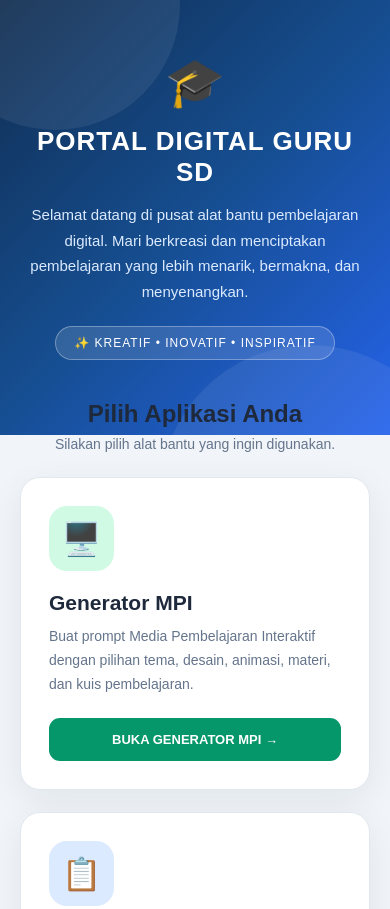
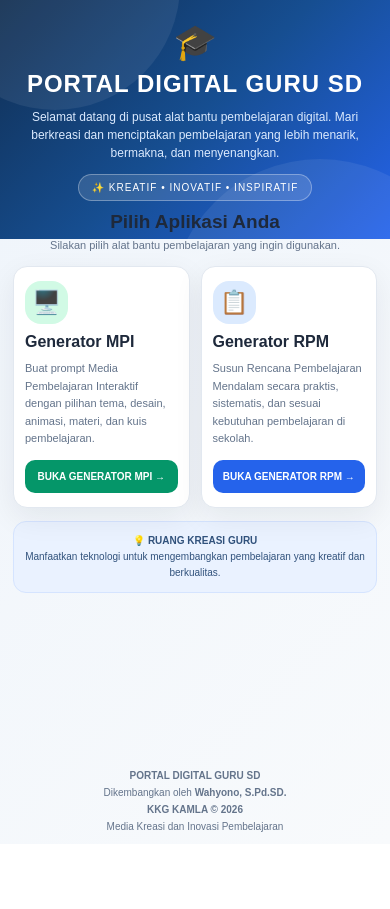
Before and after one commit to wahyono06/KKG-Kamla_2026, a plain HTML site: page index.html in a window 390 px wide. Shown: the top 909 px of the page. After the commit the page ends 844 px from the top, so only its background shows below. Drawn offline with Linux system fonts and the light colour scheme.

Commit message:
index.html

```diff
--- a/index.html
+++ b/index.html
@@ -4,187 +4,394 @@
 <head>
 <meta charset="UTF-8">
 <meta name="viewport" content="width=device-width, initial-scale=1.0">
-<title>Portal Digital Guru SD</title>
+<title>Portal Digital Guru SD | KKG KAMLA</title>
+
 <style>
-*{box-sizing:border-box;margin:0;padding:0}
+*{
+  box-sizing:border-box;
+  margin:0;
+  padding:0;
+}
+
 body{
- font-family:Arial,sans-serif;
- background:#f1f5f9;
+  font-family:Arial,Helvetica,sans-serif;
+  background:linear-gradient(135deg,#eef4fb,#f8fafc);
   color:#1e293b;
   min-height:100vh;
+  display:flex;
+  flex-direction:column;
 }
+
+/* HEADER */
 .hero{
   background:linear-gradient(135deg,#102d50,#164e91,#2563eb);
   color:white;
- padding:55px 20px 75px;
   text-align:center;
+  padding:28px 20px 48px;
   position:relative;
   overflow:hidden;
 }
-.hero:before,.hero:after{
+
+.hero:before,
+.hero:after{
   content:"";
   position:absolute;
   border-radius:50%;
   background:#ffffff12;
 }
-.hero:before{width:250px;height:250px;top:-120px;left:-70px}
-.hero:after{width:300px;height:300px;bottom:-210px;right:-70px}
-.logo{font-size:48px;margin-bottom:15px}
+
+.hero:before{
+  width:250px;
+  height:250px;
+  top:-140px;
+  left:-70px;
+}
+
+.hero:after{
+  width:300px;
+  height:300px;
+  bottom:-220px;
+  right:-80px;
+}
+
+.hero-content{
+  position:relative;
+  z-index:1;
+}
+
+.logo{
+  font-size:42px;
+  margin-bottom:8px;
+}
+
 .hero h1{
- font-size:clamp(26px,5vw,42px);
- margin-bottom:14px;
+  font-size:clamp(25px,4vw,38px);
   letter-spacing:1px;
+  margin-bottom:10px;
 }
+
 .hero p{
   color:#dbeafe;
   max-width:650px;
   margin:auto;
- line-height:1.7;
- font-size:15px;
+  font-size:14px;
+  line-height:1.6;
 }
+
 .tag{
   display:inline-block;
- margin-top:22px;
+  margin-top:15px;
   background:#ffffff20;
   border:1px solid #ffffff50;
   border-radius:30px;
- padding:9px 18px;
- font-size:12px;
+  padding:8px 17px;
+  font-size:11px;
   letter-spacing:1px;
 }
+
+/* MAIN */
 .container{
- max-width:1000px;
- margin:-35px auto 0;
- padding:0 20px 40px;
+  width:100%;
+  max-width:950px;
+  margin:-28px auto 0;
+  padding:0 20px 10px;
   position:relative;
+  flex:1;
 }
-.heading{text-align:center;margin-bottom:25px}
-.heading h2{font-size:24px;margin-bottom:8px}
-.heading p{font-size:14px;color:#64748b}
+
+.heading{
+  text-align:center;
+  margin-bottom:20px;
+}
+
+.heading h2{
+  font-size:23px;
+  margin-bottom:6px;
+}
+
+.heading p{
+  font-size:13px;
+  color:#64748b;
+}
+
+/* CARDS */
 .cards{
   display:grid;
- grid-template-columns:repeat(auto-fit,minmax(260px,1fr));
- gap:22px;
+  grid-template-columns:repeat(2,minmax(0,1fr));
+  gap:20px;
 }
+
 .card{
   background:white;
- border-radius:20px;
- padding:28px;
- box-shadow:0 10px 35px #0f172a12;
+  border-radius:18px;
+  padding:23px;
+  box-shadow:0 10px 30px #0f172a12;
   border:1px solid #e2e8f0;
- transition:.3s;
+  transition:all .3s ease;
 }
+
 .card:hover{
- transform:translateY(-6px);
- box-shadow:0 16px 40px #0f172a20;
+  transform:translateY(-5px);
+  box-shadow:0 16px 35px #0f172a20;
 }
+
 .card-icon{
- width:65px;height:65px;
- border-radius:18px;
- display:grid;place-items:center;
- font-size:32px;
- margin-bottom:20px;
+  width:58px;
+  height:58px;
+  border-radius:16px;
+  display:grid;
+  place-items:center;
+  font-size:29px;
+  margin-bottom:14px;
 }
-.mpi .card-icon{background:#d1fae5}
-.rpm .card-icon{background:#dbeafe}
-.card h3{font-size:21px;margin-bottom:10px}
+
+.mpi .card-icon{
+  background:#d1fae5;
+}
+
+.rpm .card-icon{
+  background:#dbeafe;
+}
+
+.card h3{
+  font-size:21px;
+  margin-bottom:9px;
+}
+
 .card p{
   color:#64748b;
- font-size:14px;
- line-height:1.7;
- min-height:48px;
+  font-size:13px;
+  line-height:1.6;
+  min-height:42px;
 }
+
 .button{
   display:block;
   text-align:center;
   color:white;
   text-decoration:none;
- padding:14px;
- margin-top:22px;
- border-radius:11px;
+  padding:13px;
+  margin-top:17px;
+  border-radius:10px;
   font-weight:bold;
- font-size:13px;
+  font-size:12px;
   transition:.2s;
 }
-.button:hover{filter:brightness(1.1)}
-.mpi .button{background:#059669}
-.rpm .button{background:#2563eb}
+
+.button:hover{
+  filter:brightness(1.1);
+  transform:scale(1.02);
+}
+
+.mpi .button{
+  background:#059669;
+}
+
+.rpm .button{
+  background:#2563eb;
+}
+
+/* INFORMASI */
 .info{
- margin-top:28px;
+  margin-top:20px;
   background:#eaf2ff;
   border:1px solid #d5e4ff;
- padding:20px;
- border-radius:15px;
+  padding:15px;
+  border-radius:13px;
   text-align:center;
   color:#31527c;
- font-size:13px;
+  font-size:12px;
+  line-height:1.6;
+}
+
+/* FOOTER */
+footer{
+  text-align:center;
+  padding:13px 15px;
+  color:#64748b;
+  font-size:11px;
   line-height:1.7;
 }
+
+/* RESPONSIVE HP */
+@media(max-width:600px){
+
+  .hero{
+    padding:22px 15px 38px;
+  }
+
+  .logo{
+    font-size:35px;
+    margin-bottom:7px;
+  }
+
+  .hero h1{
+    font-size:24px;
+  }
+
+  .hero p{
+    font-size:12px;
+    line-height:1.5;
+  }
+
+  .tag{
+    margin-top:12px;
+    padding:7px 13px;
+    font-size:10px;
+  }
+
+  .container{
+    padding:0 13px 8px;
+  }
+
+  .heading{
+    margin-bottom:15px;
+  }
+
+  .heading h2{
+    font-size:19px;
+  }
+
+  .heading p{
+    font-size:11px;
+  }
+
+  .cards{
+    gap:11px;
+  }
+
+  .card{
+    padding:14px 11px;
+    border-radius:14px;
+  }
+
+  .card-icon{
+    width:43px;
+    height:43px;
+    font-size:23px;
+    margin-bottom:9px;
+  }
+
+  .card h3{
+    font-size:16px;
+  }
+
+  .card p{
+    font-size:11px;
+    min-height:55px;
+  }
+
+  .button{
+    padding:11px 5px;
+    margin-top:12px;
+    font-size:10px;
+  }
+
+  .info{
+    margin-top:13px;
+    padding:11px;
+    font-size:10px;
+  }
+
   footer{
- text-align:center;
- padding:25px 15px;
- color:#64748b;
- font-size:12px;
- line-height:1.8;
+    padding:9px;
+    font-size:10px;
+  }
+}
+
+/* LAYAR PENDEK */
+@media(max-height:750px) and (min-width:601px){
+  .hero{
+    padding:18px 20px 38px;
+  }
+  .logo{font-size:34px}
+  .container{margin-top:-23px}
+  .card{padding:17px}
+  .info{margin-top:12px;padding:11px}
+  footer{padding:8px}
 }
 </style>
 </head>
+
 <body>
 
 <header class="hero">
+  <div class="hero-content">
+
     <div class="logo">🎓</div>
+
     <h1>PORTAL DIGITAL GURU SD</h1>
+
     <p>
       Selamat datang di pusat alat bantu pembelajaran digital.
       Mari berkreasi dan menciptakan pembelajaran yang lebih
       menarik, bermakna, dan menyenangkan.
     </p>
- <div class="tag">✨ KREATIF • INOVATIF • INSPIRATIF</div>
+
+    <div class="tag">
+      ✨ KREATIF • INOVATIF • INSPIRATIF
+    </div>
+
+  </div>
 </header>
 
 <main class="container">
+
   <div class="heading">
     <h2>Pilih Aplikasi Anda</h2>
-  <p>Silakan pilih alat bantu yang ingin digunakan.</p>
+    <p>Silakan pilih alat bantu pembelajaran yang ingin digunakan.</p>
   </div>
 
   <section class="cards">
 
+    <!-- GENERATOR MPI -->
     <article class="card mpi">
+
       <div class="card-icon">🖥️</div>
+
       <h3>Generator MPI</h3>
+
       <p>
         Buat prompt Media Pembelajaran Interaktif
         dengan pilihan tema, desain, animasi,
         materi, dan kuis pembelajaran.
       </p>
+
       <a class="button"
          href="generator_prompt_mpi_guru_sd.html">
          BUKA GENERATOR MPI →
       </a>
+
     </article>
 
+    <!-- GENERATOR RPM -->
     <article class="card rpm">
+
       <div class="card-icon">📋</div>
+
       <h3>Generator RPM</h3>
+
       <p>
         Susun Rencana Pembelajaran Mendalam
         secara praktis, sistematis, dan sesuai
         kebutuhan pembelajaran di sekolah.
       </p>
+
       <a class="button"
          href="generator_rpm_guru_sd.html">
          BUKA GENERATOR RPM →
       </a>
+
     </article>
 
   </section>
 
   <div class="info">
-  💡 <strong>Ruang Kreasi Guru</strong><br>
+    💡 <strong>RUANG KREASI GURU</strong><br>
     Manfaatkan teknologi untuk mengembangkan
     pembelajaran yang kreatif dan berkualitas.
   </div>
+
 </main>
 
 <footer>
@@ -193,3 +400,6 @@ footer{
   <strong>KKG KAMLA © 2026</strong><br>
   Media Kreasi dan Inovasi Pembelajaran
 </footer>
+
+</body>
+</html>
```
Lines whose indentation alone changed are shown as unchanged.
